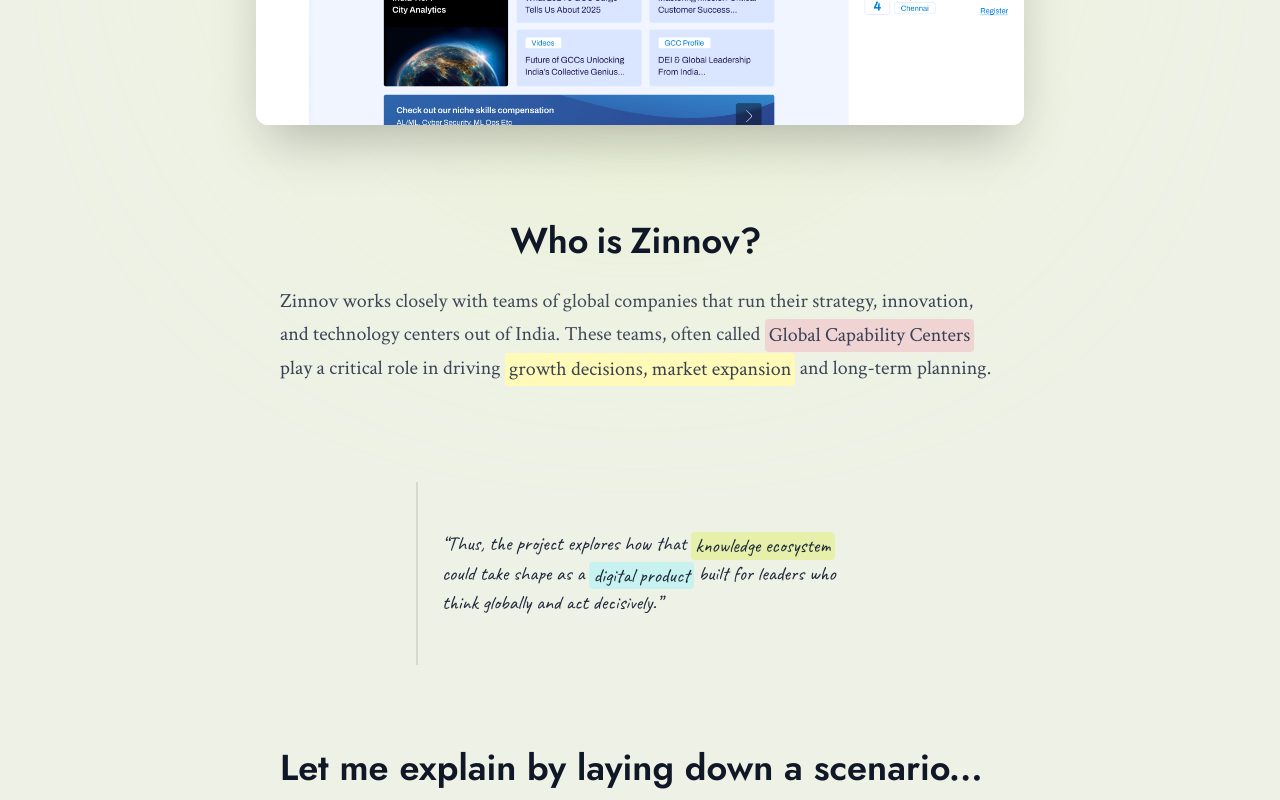
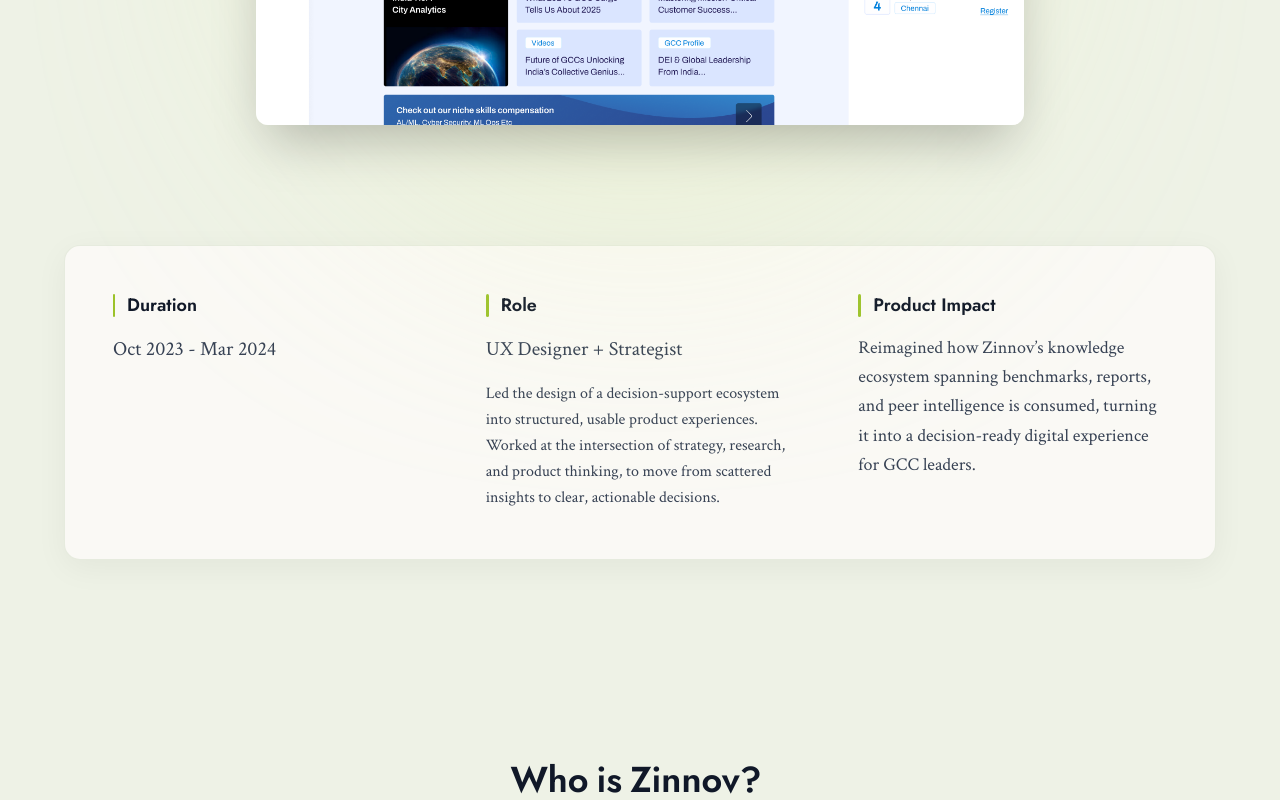
Before and after one commit to uxsneha26/zinnov-case-study, a Next.js app: page / in a window 1280 px wide. Shown: the part 860-1660 px from the top of the page. Built offline with nearby package versions, Linux system fonts and the light colour scheme.

Commit message:
Project Overview

```diff
--- a/app/page.tsx
+++ b/app/page.tsx
@@ -1,6 +1,6 @@
 "use client";
 import { Fragment, useState, type ReactNode } from "react";
-import { Jost, Caveat, Crimson_Text } from "next/font/google";
+import { Jost, Caveat, Crimson_Text, Instrument_Serif} from "next/font/google";
 import { GradualSpacing } from "@/components/ui/gradual-spacing";
 import { Highlight } from "@/components/ui/highlight";
 import { motion, AnimatePresence } from "framer-motion";
@@ -8,6 +8,11 @@
 const headingFont = Jost({
   subsets: ["latin"],
   weight: ["400", "500", "600"],
+});
+
+const headingFonttwo = Instrument_Serif({
+  subsets: ["latin"],
+  weight: ["400"],
 });
 
 const quoteFont = Caveat({
@@ -2202,13 +2207,100 @@
 
       </div>
 
+      {/* PROJECT OVERVIEW */}
+      <motion.section
+        initial={{ opacity: 0, y: 40 }}
+        whileInView={{ opacity: 1, y: 0 }}
+        transition={{ duration: 0.6 }}
+        viewport={{ once: true }}
+        className="w-full px-6 py-12 md:py-30"
+      >
+        <div className="max-w-6xl mx-auto">
+          <div className="rounded-2xl border border-[#dfe6d5]/70 bg-[#faf9f5] shadow-[0_8px_32px_rgba(0,0,0,0.05)] p-8 md:p-10 lg:p-12">
+
+            <div className="grid grid-cols-1 md:grid-cols-3 gap-12 md:gap-12 lg:gap-16">
+              <div className="space-y-4">
+                <div className="flex gap-3 items-stretch">
+                  <div
+                    className="w-[2px] shrink-0 rounded-full bg-[#9CC22A]"
+                    aria-hidden
+                  />
+                  <h3
+                    className={`${headingFont.className} text-base md:text-lg font-semibold text-gray-900 leading-tight`}
+                  >
+                    Duration
+                  </h3>
+                </div>
+                <p
+                  className={`${bodyFont.className} text-lg md:text-xl text-gray-700 leading-relaxed`}
+                >
+                  Oct 2023 - Mar 2024
+                </p>
+              </div>
+
+              <div className="space-y-4">
+                <div className="flex gap-3 items-stretch">
+                  <div
+                    className="w-[3px] shrink-0 rounded-full bg-[#9CC22A]"
+                    aria-hidden
+                  />
+                  <h3
+                    className={`${headingFont.className} text-base md:text-lg font-semibold text-gray-900 leading-tight`}
+                  >
+                    Role
+                  </h3>
+                </div>
+                <p
+                  className={`${bodyFont.className} text-lg md:text-xl text-gray-700 leading-relaxed`}
+                >
+                  UX Designer + Strategist
+                </p>
+                <p
+                  className={`${bodyFont.className} text-sm md:text-base text-gray-700 leading-relaxed`}
+                >
+                  Led the design of a decision-support ecosystem into structured, usable product experiences.
+
+Worked at the intersection of strategy, research, and product thinking, to move from scattered insights to clear, actionable decisions.
+                </p>
+              </div>
+
+              <div className="space-y-4">
+                <div className="flex gap-3 items-stretch">
+                  <div
+                    className="w-[3px] shrink-0 rounded-full bg-[#9CC22A]"
+                    aria-hidden
+                  />
+                  <h3
+                    className={`${headingFont.className} text-base md:text-lg font-semibold text-gray-900 leading-tight`}
+                  >
+                    Product Impact
+                  </h3>
+                </div>
+                <div
+                  className={`${bodyFont.className} text-sm md:text-lg text-gray-700 leading-relaxed`}
+                >
+                  <p>
+                  Reimagined how Zinnov’s knowledge ecosystem spanning benchmarks,
+                  reports, and peer intelligence is consumed, turning it into a
+                  decision-ready digital experience for GCC leaders.
+                  </p>
+                  <p>
+
+                  </p>
+                </div>
+              </div>
+            </div>
+          </div>
+        </div>
+      </motion.section>
+
       {/* CONTEXT */}
       <motion.div
         initial={{ opacity: 0, y: 40 }}
         whileInView={{ opacity: 1, y: 0 }}
         transition={{ duration: 0.6 }}
         viewport={{ once: true }}
-        className="max-w-3xl mx-auto px-6 py-24 text-left"
+        className="max-w-3xl mx-auto px-6 py-20 text-left"
       >
 
         <GradualSpacing
```
